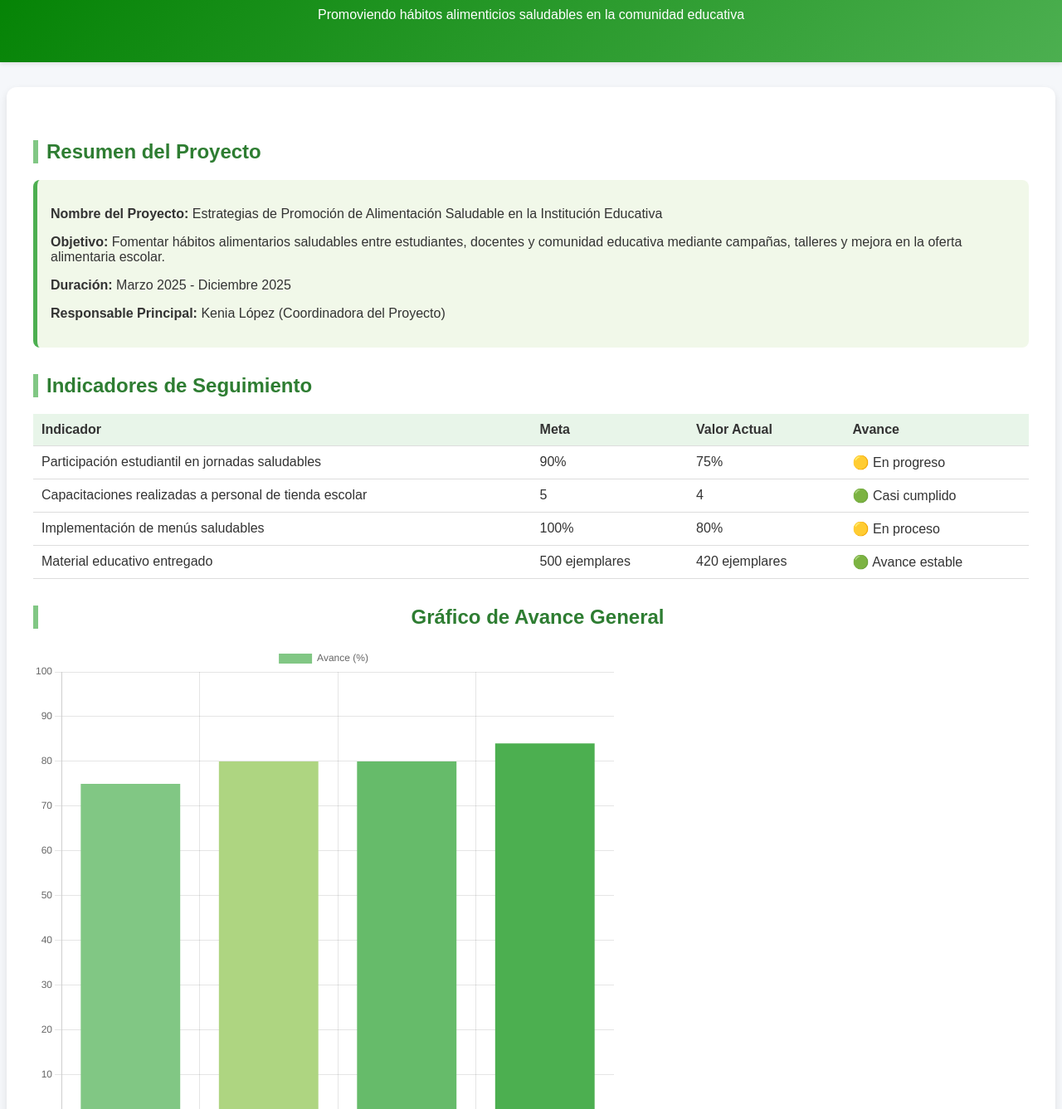
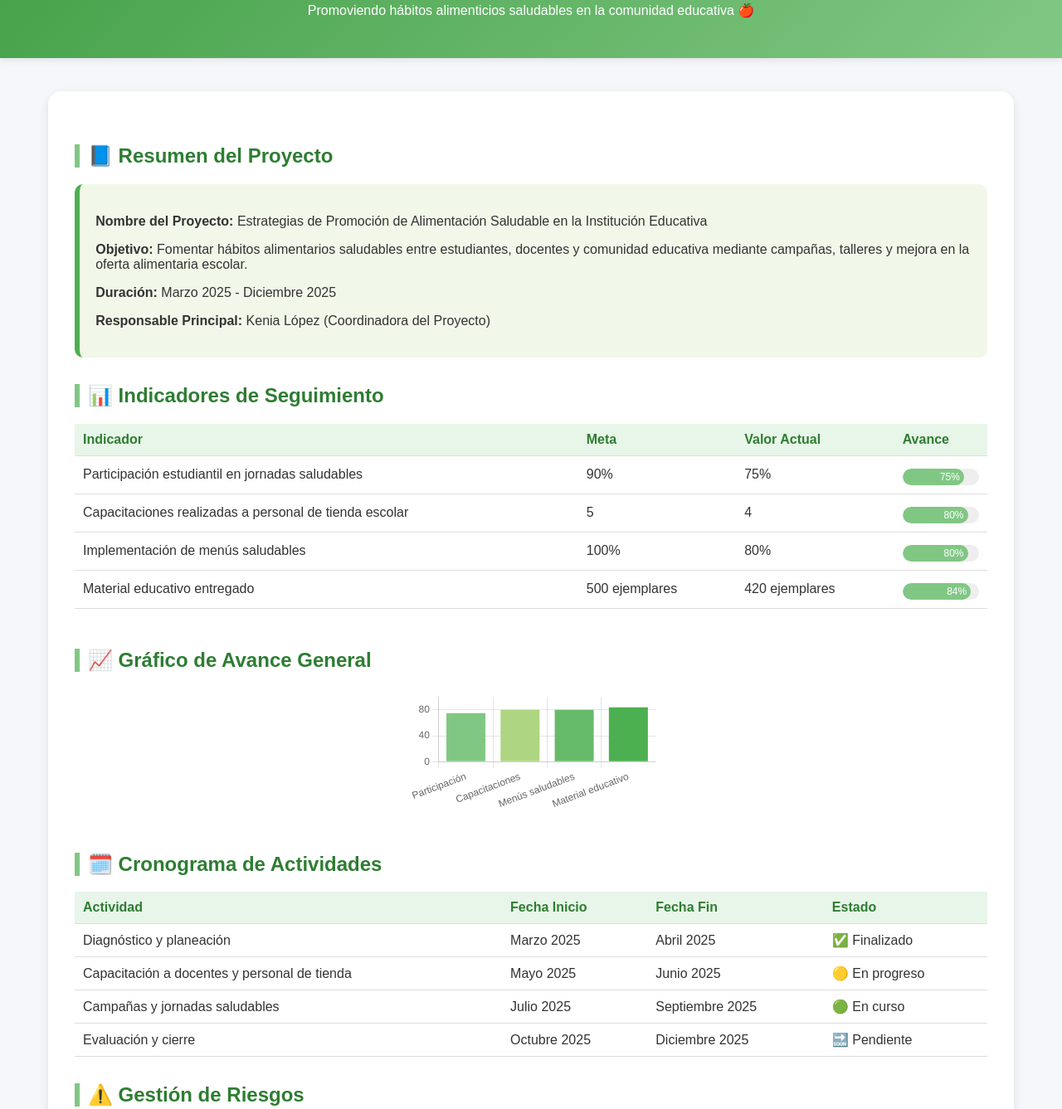
Before and after one commit to kenialo19/dashboard-proyecto, a plain HTML site: page index.html in a window 1280 px wide. Shown: the part 104-1441 px from the top of the page at 83% size. Drawn offline with nearby package versions, Linux system fonts and the light colour scheme.

Commit message:
Update styles and content in index.html

```diff
--- a/index.html
+++ b/index.html
@@ -13,20 +13,25 @@
     }
 
     header {
-      background: linear-gradient(135deg, #008000, #4CAF50);
+      background: linear-gradient(135deg, #43a047, #81c784);
       color: white;
       padding: 2rem;
       text-align: center;
-      box-shadow: 0 2px 5px rgba(0,0,0,0.1);
+      box-shadow: 0 2px 8px rgba(0,0,0,0.1);
+    }
+
+    header h1 {
+      font-size: 2rem;
+      margin-bottom: .3rem;
     }
 
     .container {
-      max-width: 1200px;
-      margin: 30px auto;
+      max-width: 1100px;
+      margin: 40px auto;
       background: white;
-      border-radius: 12px;
+      border-radius: 16px;
       padding: 2rem;
-      box-shadow: 0 4px 10px rgba(0,0,0,0.1);
+      box-shadow: 0 4px 12px rgba(0,0,0,0.1);
     }
 
     h2 {
@@ -34,6 +39,9 @@
       border-left: 6px solid #81c784;
       padding-left: 10px;
       margin-top: 2rem;
+      display: flex;
+      align-items: center;
+      gap: 10px;
     }
 
     table {
@@ -50,11 +58,21 @@
 
     th {
       background-color: #e8f5e9;
+      color: #2e7d32;
+    }
+
+    tr:hover {
+      background-color: #f9fbe7;
     }
 
     .chart-container {
-      margin: 2rem 0;
+      margin: 3rem 0;
       text-align: center;
+    }
+
+    canvas {
+      max-width: 400px;
+      margin: auto;
     }
 
     footer {
@@ -64,18 +82,39 @@
       padding: 1rem;
       border-top: 3px solid #81c784;
       margin-top: 40px;
-    }
-
-    canvas {
-      max-width: 700px;
+      font-size: 0.9rem;
     }
 
     .highlight {
       background-color: #f1f8e9;
-      border-left: 5px solid #4caf50;
-      padding: 1rem;
-      margin-bottom: 1rem;
-      border-radius: 8px;
+      border-left: 6px solid #4caf50;
+      padding: 1.2rem;
+      margin-bottom: 1.5rem;
+      border-radius: 10px;
+    }
+
+    /* Barras de progreso */
+    .progress-bar {
+      height: 20px;
+      border-radius: 10px;
+      background-color: #eee;
+      overflow: hidden;
+      margin-top: 5px;
+    }
+
+    .progress {
+      height: 100%;
+      border-radius: 10px;
+      background-color: #81c784;
+      text-align: right;
+      padding-right: 5px;
+      color: white;
+      font-size: 12px;
+      line-height: 20px;
+    }
+
+    .icon {
+      font-size: 22px;
     }
   </style>
 </head>
@@ -83,11 +122,11 @@
 
   <header>
     <h1>🥦 Dashboard - Proyecto Alimentación Saludable</h1>
-    <p>Promoviendo hábitos alimenticios saludables en la comunidad educativa</p>
+    <p>Promoviendo hábitos alimenticios saludables en la comunidad educativa 🍎</p>
   </header>
 
   <div class="container">
-    <h2>Resumen del Proyecto</h2>
+    <h2>📘 Resumen del Proyecto</h2>
     <div class="highlight">
       <p><strong>Nombre del Proyecto:</strong> Estrategias de Promoción de Alimentación Saludable en la Institución Educativa</p>
       <p><strong>Objetivo:</strong> Fomentar hábitos alimentarios saludables entre estudiantes, docentes y comunidad educativa mediante campañas, talleres y mejora en la oferta alimentaria escolar.</p>
@@ -95,7 +134,7 @@
       <p><strong>Responsable Principal:</strong> Kenia López (Coordinadora del Proyecto)</p>
     </div>
 
-    <h2>Indicadores de Seguimiento</h2>
+    <h2>📊 Indicadores de Seguimiento</h2>
     <table>
       <tr>
         <th>Indicador</th>
@@ -107,34 +146,42 @@
         <td>Participación estudiantil en jornadas saludables</td>
         <td>90%</td>
         <td>75%</td>
-        <td>🟡 En progreso</td>
+        <td>
+          <div class="progress-bar"><div class="progress" style="width:75%">75%</div></div>
+        </td>
       </tr>
       <tr>
         <td>Capacitaciones realizadas a personal de tienda escolar</td>
         <td>5</td>
         <td>4</td>
-        <td>🟢 Casi cumplido</td>
+        <td>
+          <div class="progress-bar"><div class="progress" style="width:80%">80%</div></div>
+        </td>
       </tr>
       <tr>
         <td>Implementación de menús saludables</td>
         <td>100%</td>
         <td>80%</td>
-        <td>🟡 En proceso</td>
+        <td>
+          <div class="progress-bar"><div class="progress" style="width:80%">80%</div></div>
+        </td>
       </tr>
       <tr>
         <td>Material educativo entregado</td>
         <td>500 ejemplares</td>
         <td>420 ejemplares</td>
-        <td>🟢 Avance estable</td>
+        <td>
+          <div class="progress-bar"><div class="progress" style="width:84%">84%</div></div>
+        </td>
       </tr>
     </table>
 
     <div class="chart-container">
-      <h2>Gráfico de Avance General</h2>
+      <h2>📈 Gráfico de Avance General</h2>
       <canvas id="avanceChart"></canvas>
     </div>
 
-    <h2>Cronograma de Actividades</h2>
+    <h2>🗓️ Cronograma de Actividades</h2>
     <table>
       <tr>
         <th>Actividad</th>
@@ -168,7 +215,7 @@
       </tr>
     </table>
 
-    <h2>Gestión de Riesgos</h2>
+    <h2>⚠️ Gestión de Riesgos</h2>
     <table>
       <tr>
         <th>No.</th>
@@ -213,7 +260,7 @@
     </table>
 
     <div class="chart-container">
-      <h2>Distribución de Niveles de Riesgo</h2>
+      <h2>🥕 Distribución de Niveles de Riesgo</h2>
       <canvas id="riesgoChart"></canvas>
     </div>
   </div>
@@ -237,6 +284,9 @@
         }]
       },
       options: {
+        plugins: {
+          legend: { display: false },
+        },
         scales: { y: { beginAtZero: true, max: 100 } }
       }
     });
@@ -251,6 +301,17 @@
           data: [2, 2, 0],
           backgroundColor: ['#ef5350', '#ffca28', '#81c784']
         }]
+      },
+      options: {
+        plugins: {
+          legend: {
+            position: 'bottom',
+            labels: {
+              font: { size: 14 },
+              color: '#333'
+            }
+          }
+        }
       }
     });
   </script>
```
